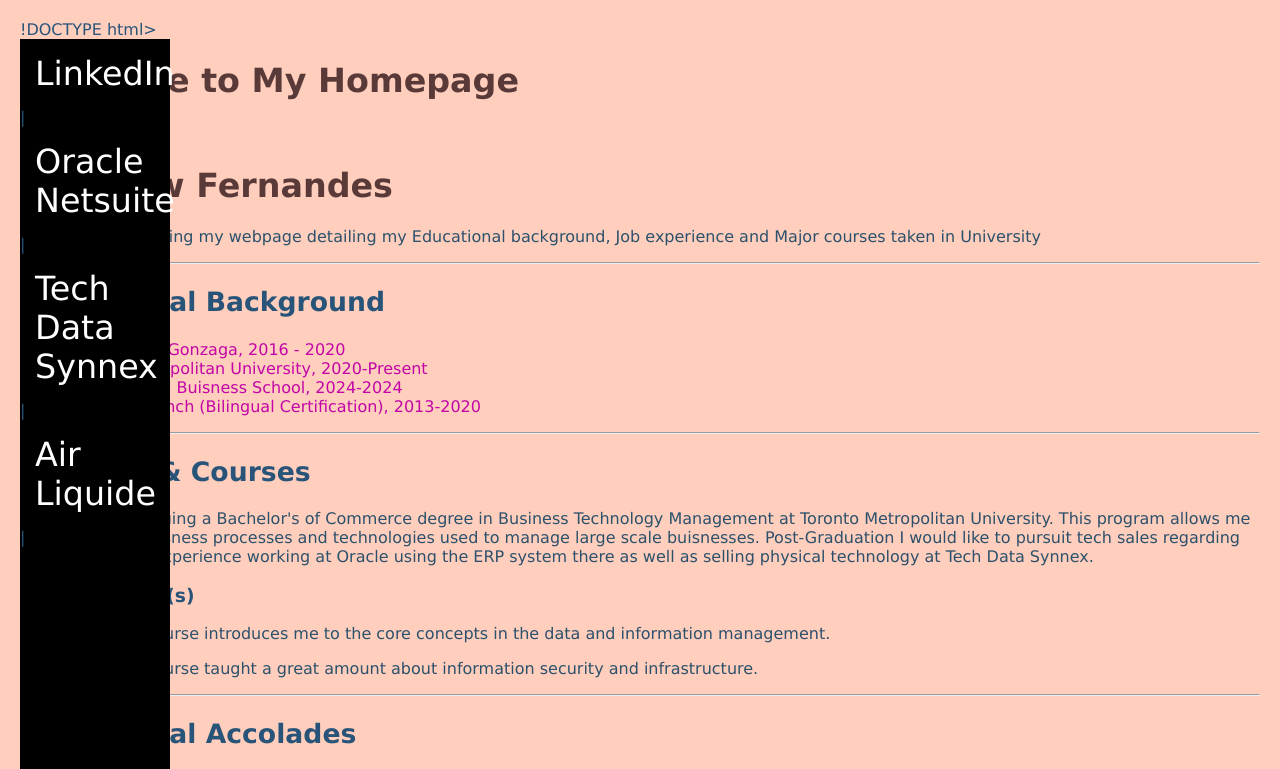
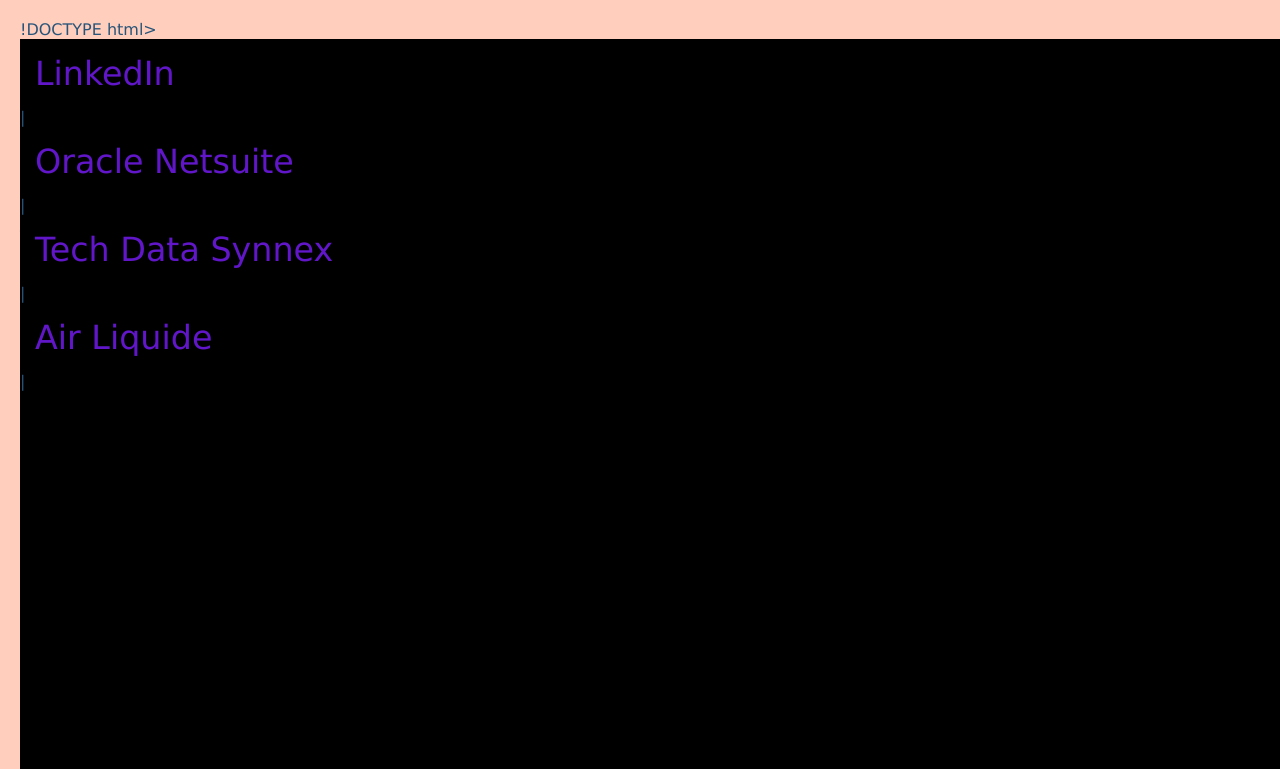
Before and after one commit to MattF-1/MattF-1.github.io, a plain HTML site: page index.html in a window 1280 px wide. Shown: the top 769 px of the page. Drawn offline with Linux system fonts and the light colour scheme.

Commit message:
Update style.css

```diff
--- a/style.css
+++ b/style.css
@@ -8,17 +8,17 @@ body {
 nav{
     background-color: #000000;
     position: absolute;
-    width: 150px;
-    height: 95%;
+    width: 1500px;
+    height: 100%;
     }
     nav a{
     padding: 15px;
     display: block;
     font-size: 25pt;
-    color: #ffffff;
+    color: #6117c9;
     }
     nav a:hover{
-    color: #d10f0f;
+    color: #ffffff;
     }
 h1 {
     font-size: 25pt;
```
